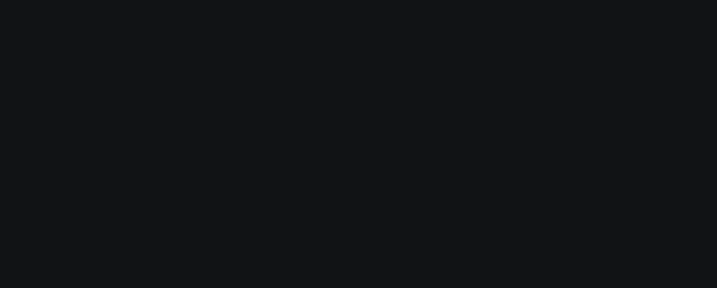
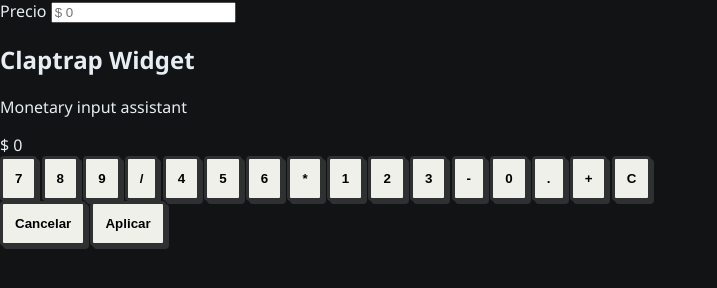
Before and after one commit to ifjtoledo/kaltrapculator-lib, a website built with Vite: page design-lab/index.html in a window 1280 px wide. Shown: the whole page, without its empty margins (0-717 px from the left). Built offline with nearby package versions, Linux system fonts and the light colour scheme.

Commit message:
feat: restructure index.html to implement Claptrap Widget with input and keypad functionality

```diff
--- a/design-lab/index.html
+++ b/design-lab/index.html
@@ -9,7 +9,52 @@
 </head>
 
 <body>
-    <div class="canvas"></div>
+    <main class="lab-root">
+        <section class="host-field-preview" aria-label="Campo host de ejemplo">
+            <label for="demo-price">Precio</label>
+            <input id="demo-price" name="price" type="text" inputmode="decimal" autocomplete="off" placeholder="$ 0"
+                data-claptrap data-claptrap-currency="$" data-claptrap-decimals="2" data-claptrap-locale="es-CO"
+                data-claptrap-allow-negative="false" />
+        </section>
+
+        <section class="widget-shell" role="dialog" aria-modal="false" aria-label="Claptrap monetary widget">
+            <header class="widget-header">
+                <h1>Claptrap Widget</h1>
+                <p>Monetary input assistant</p>
+            </header>
+
+            <div class="widget-display" aria-live="polite">
+                <output class="display-value">$ 0</output>
+            </div>
+
+            <div class="widget-keypad" aria-label="Teclado numerico">
+                <button type="button" data-key="7">7</button>
+                <button type="button" data-key="8">8</button>
+                <button type="button" data-key="9">9</button>
+                <button type="button" data-op="/">/</button>
+
+                <button type="button" data-key="4">4</button>
+                <button type="button" data-key="5">5</button>
+                <button type="button" data-key="6">6</button>
+                <button type="button" data-op="*">*</button>
+
+                <button type="button" data-key="1">1</button>
+                <button type="button" data-key="2">2</button>
+                <button type="button" data-key="3">3</button>
+                <button type="button" data-op="-">-</button>
+
+                <button type="button" data-key="0">0</button>
+                <button type="button" data-key=".">.</button>
+                <button type="button" data-op="+">+</button>
+                <button type="button" data-action="clear">C</button>
+            </div>
+
+            <footer class="widget-actions">
+                <button type="button" data-action="cancel">Cancelar</button>
+                <button type="button" data-action="apply">Aplicar</button>
+            </footer>
+        </section>
+    </main>
 </body>
 
 </html>
```
